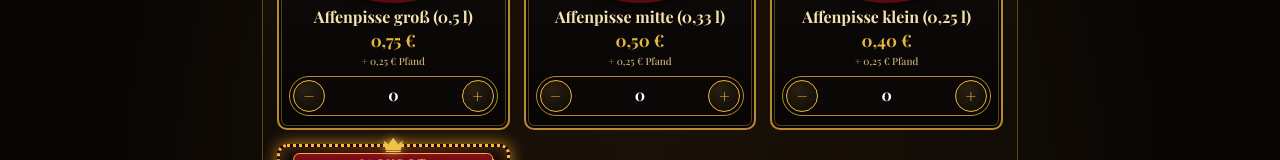
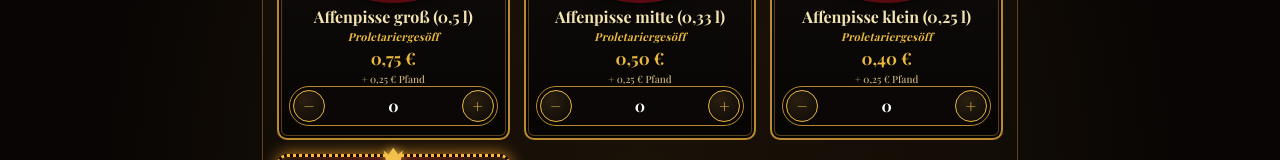
Before and after one commit to lucajoel-Shop/CasinoWare, a plain HTML site: page index.html in a window 1280 px wide. Shown: the part 2211-2371 px from the top of the page. Drawn offline with nearby package versions, Linux system fonts and the light colour scheme.

Commit message:
Update index.html

```diff
--- a/index.html
+++ b/index.html
@@ -207,9 +207,9 @@ const ITEMS = [
 { id: "mozzarella", cat: "Snacks & Herzhaftes", n: "Mozzarella", p: 95, d: 0, emoji: "🧀", note: "Cum Balls" },
 { id: "tomatenmark", cat: "Snacks & Herzhaftes", n: "Tomatenmark", p: 95, d: 0, emoji: "🍅", note: "Erdbeerwochensoße" },
 
-{ id: "gross", cat: "Getränke", n: "Affenpisse groß (0,5 l)", p: 75, d: 1, emoji: "🥤", note: "" },
-{ id: "mitte", cat: "Getränke", n: "Affenpisse mitte (0,33 l)", p: 50, d: 1, emoji: "🥤", note: "" },
-{ id: "klein", cat: "Getränke", n: "Affenpisse klein (0,25 l)", p: 40, d: 1, emoji: "🥤", note: "" },
+{ id: "gross", cat: "Getränke", n: "Affenpisse groß (0,5 l)", p: 75, d: 1, emoji: "🥤", note: "Proletariergesöff" },
+{ id: "mitte", cat: "Getränke", n: "Affenpisse mitte (0,33 l)", p: 50, d: 1, emoji: "🥤", note: "Proletariergesöff" },
+{ id: "klein", cat: "Getränke", n: "Affenpisse klein (0,25 l)", p: 40, d: 1, emoji: "🥤", note: "Proletariergesöff" },
 { id: "druckbetankung", cat: "Getränke", n: "Druckbetankung Affenpisse groß (0,5 l) x Rachmaniov", p: 250, d: 1, emoji: "🍾", note: "Spaßgetränke auch mal um 11uhr morgens" }
 ];
 
```
